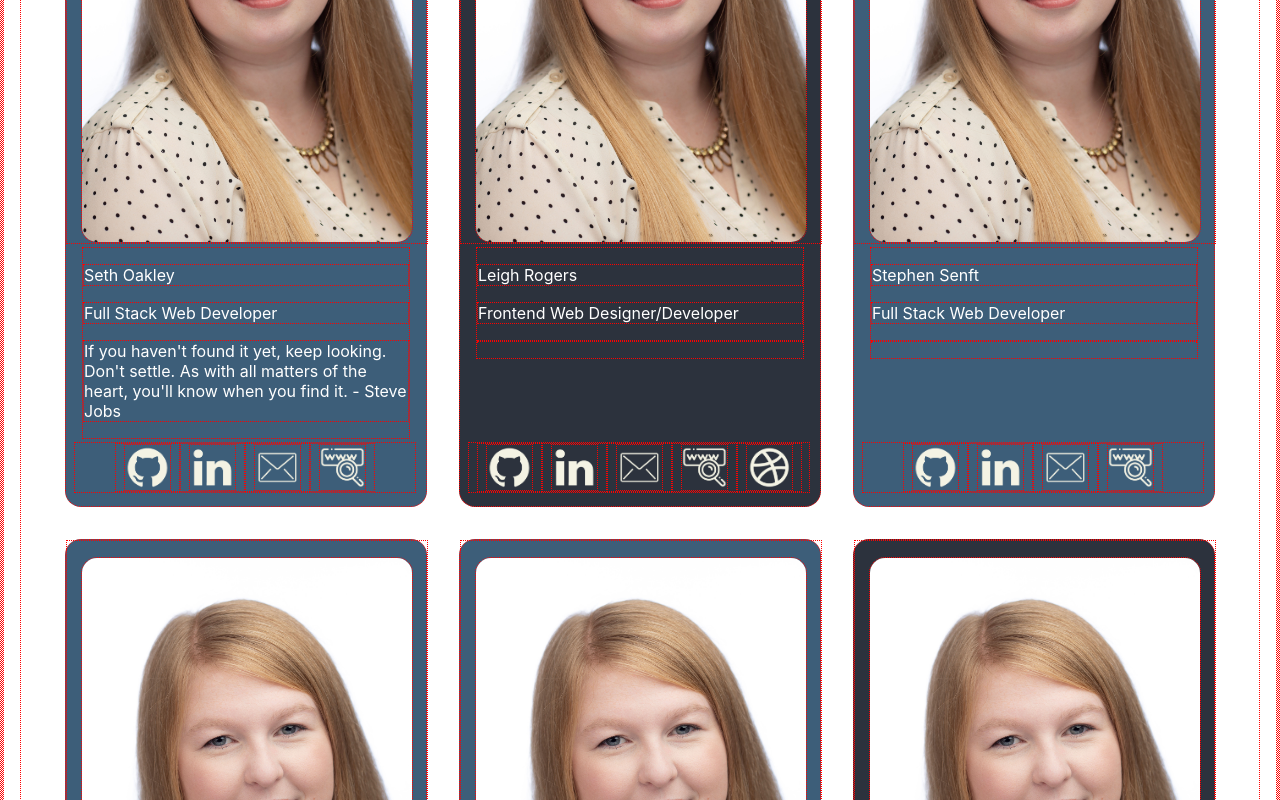
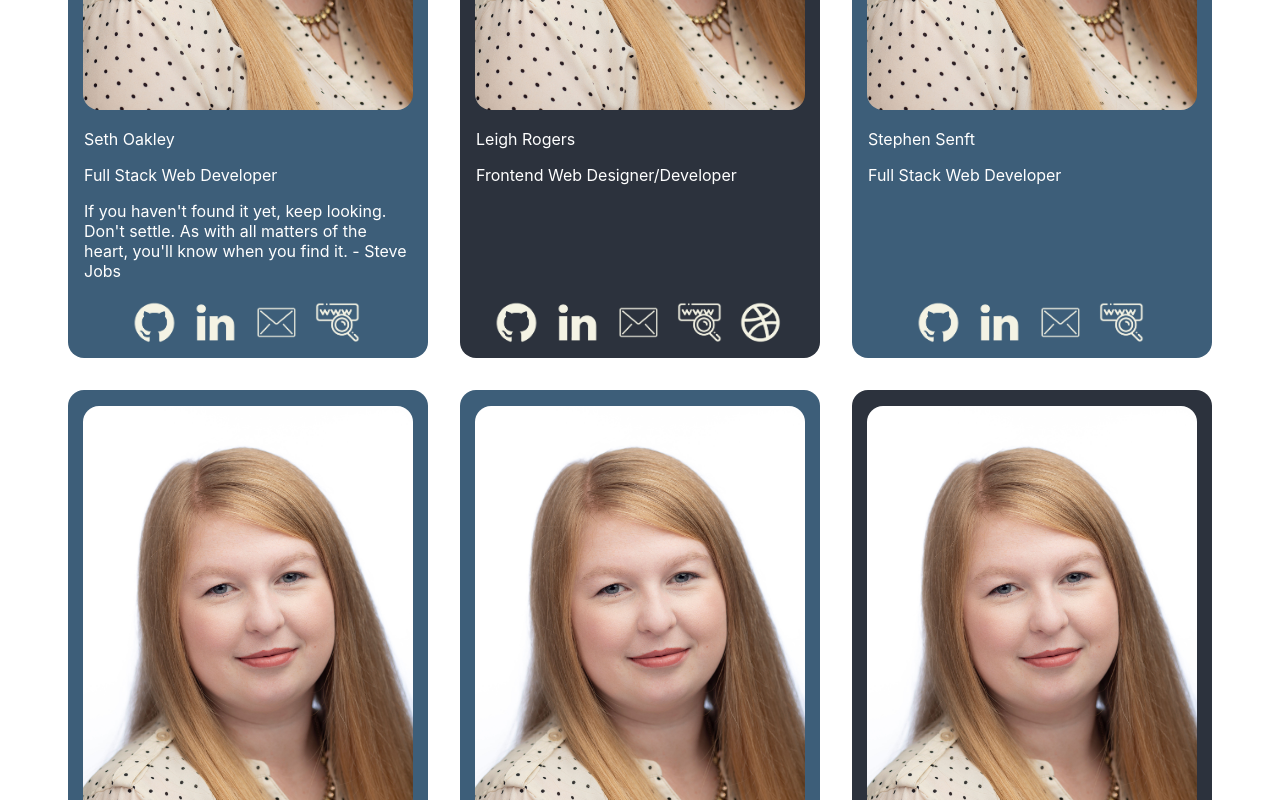
Before and after one commit to nss-day-cohort-35/website, a React (Create React App) app: page / in a window 1280 px wide. Shown: the part 4517-5317 px from the top of the page. Built offline with nearby package versions, Linux system fonts and the light colour scheme.

Commit message:
fixed styling

```diff
--- a/src/Components/Students/Students.css
+++ b/src/Components/Students/Students.css
@@ -18,14 +18,17 @@
     margin-right: 30px;
 }
 
-* {
+/* * {
     border: 1px red dotted;
-}
+} */
 .student-card-container {
     display: flex;
     flex-flow: row wrap;
     justify-content: center;
-    margin: 1em;
+    margin-left: 1em;
+    margin-right: 1em;
+    max-width: 1200px;
+    margin: auto;
 }
 .student-pic-container {
     display: flex;
```
